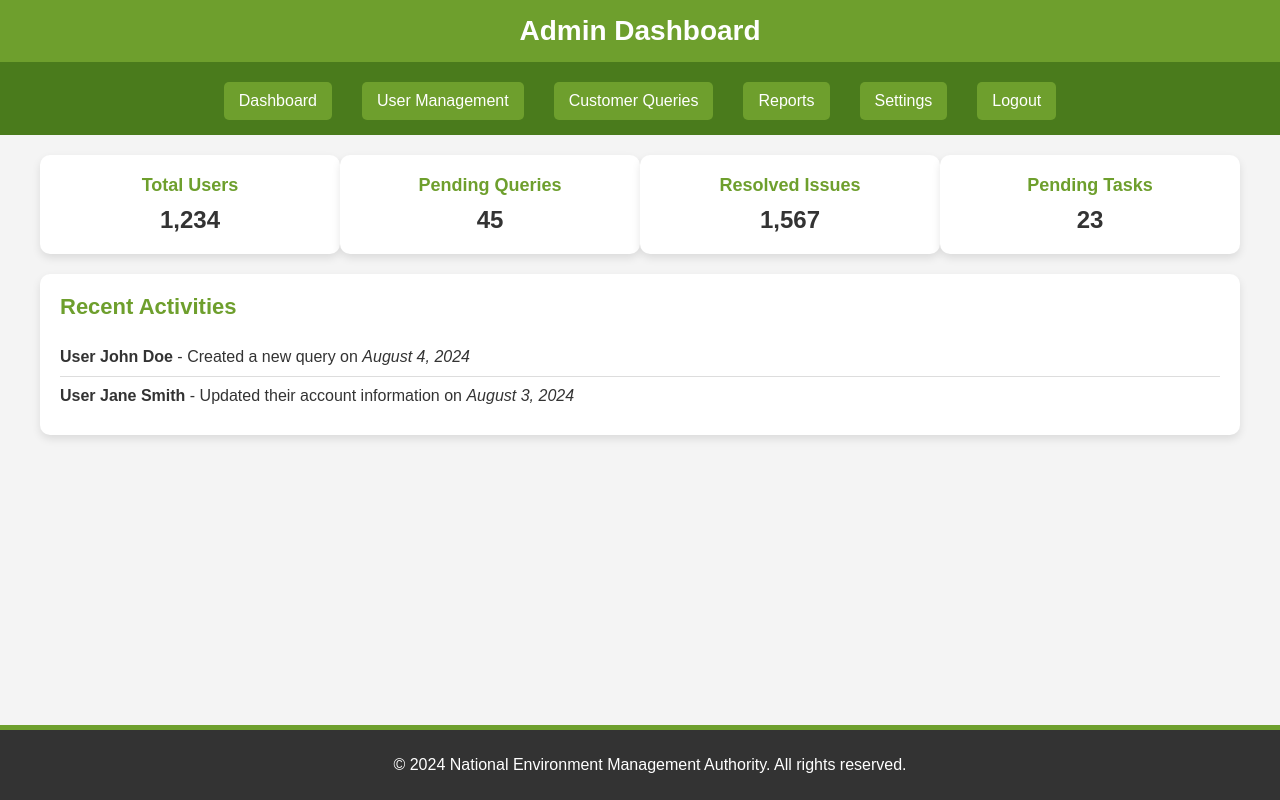
After one commit to OnyangoOdipo/NCCS, a PHP site: page /admin_dashboard.html in a window 1280 px wide. The commit adds this page. Run offline with PHP 8.4, Linux system fonts and the light colour scheme.

Commit message:
Admin dashboard and customer care added

```diff
--- /dev/null
+++ b/admin_dashboard.html
@@ -0,0 +1,65 @@
+<!DOCTYPE html>
+<html lang="en">
+<head>
+    <meta charset="UTF-8">
+    <meta name="viewport" content="width=device-width, initial-scale=1.0">
+    <title>Admin Dashboard - NEMA</title>
+    <link rel="stylesheet" href="./css/admin_dashboard.css">
+</head>
+<body>
+    <header>
+        <div class="header-container">
+            <h1>Admin Dashboard</h1>
+        </div>
+    </header>
+
+    <nav>
+        <ul>
+            <li><a href="admin_dashboard.html">Dashboard</a></li>
+            <li><a href="#">User Management</a></li>
+            <li><a href="#">Customer Queries</a></li>
+            <li><a href="#">Reports</a></li>
+            <li><a href="#">Settings</a></li>
+            <li><a href="#">Logout</a></li>
+        </ul>
+    </nav>
+
+    <main>
+        <section class="overview">
+            <div class="card">
+                <h3>Total Users</h3>
+                <p>1,234</p>
+            </div>
+            <div class="card">
+                <h3>Pending Queries</h3>
+                <p>45</p>
+            </div>
+            <div class="card">
+                <h3>Resolved Issues</h3>
+                <p>1,567</p>
+            </div>
+            <div class="card">
+                <h3>Pending Tasks</h3>
+                <p>23</p>
+            </div>
+        </section>
+
+        <section class="recent-activities">
+            <h2>Recent Activities</h2>
+            <ul>
+                <li>
+                    <strong>User John Doe</strong> - Created a new query on <em>August 4, 2024</em>
+                </li>
+                <li>
+                    <strong>User Jane Smith</strong> - Updated their account information on <em>August 3, 2024</em>
+                </li>
+                <!-- Add more activity logs as needed -->
+            </ul>
+        </section>
+    </main>
+
+    <footer>
+        <p>&copy; 2024 National Environment Management Authority. All rights reserved.</p>
+    </footer>
+</body>
+</html>
--- /dev/null
+++ b/css/admin_dashboard.css
@@ -0,0 +1,287 @@
+/* General Styles */
+body {
+    font-family: Arial, sans-serif;
+    margin: 0;
+    padding: 0;
+    background-color: #f4f4f4;
+    color: #333;
+}
+
+a {
+    color: #6E9F2D;
+    text-decoration: none;
+}
+
+a:hover {
+    text-decoration: underline;
+}
+
+/* Header Styles */
+header {
+    background-color: #6E9F2D;
+    color: #fff;
+    padding: 15px 20px;
+    text-align: center;
+    border-bottom: 5px solid #4a7b1c;
+}
+
+.header-container h1 {
+    margin: 0;
+    font-size: 28px;
+}
+
+/* Navigation Styles */
+nav {
+    background-color: #4a7b1c;
+    color: #fff;
+    padding: 15px 0;
+    text-align: center;
+}
+
+nav ul {
+    list-style: none;
+    padding: 0;
+    margin: 0;
+    display: flex;
+    justify-content: center;
+}
+
+nav ul li {
+    margin: 0 15px;
+}
+
+nav ul li a {
+    color: #fff;
+    padding: 10px 15px;
+    background-color: #6E9F2D;
+    border-radius: 5px;
+    display: inline-block;
+}
+
+nav ul li a:hover {
+    background-color: #4a7b1c;
+}
+
+/* Main Content Styles */
+main {
+    padding: 20px;
+    max-width: 1200px;
+    margin: 0 auto;
+}
+
+.overview {
+    display: flex;
+    justify-content: space-between;
+    margin-bottom: 20px;
+}
+
+.card {
+    background-color: #fff;
+    box-shadow: 0 4px 8px rgba(0, 0, 0, 0.1);
+    padding: 20px;
+    width: 22%;
+    border-radius: 10px;
+    text-align: center;
+}
+
+.card h3 {
+    margin: 0;
+    font-size: 18px;
+    color: #6E9F2D;
+}
+
+.card p {
+    font-size: 24px;
+    font-weight: bold;
+    margin: 10px 0 0;
+}
+
+/* Recent Activities Styles */
+.recent-activities {
+    background-color: #fff;
+    padding: 20px;
+    box-shadow: 0 4px 8px rgba(0, 0, 0, 0.1);
+    border-radius: 10px;
+}
+
+.recent-activities h2 {
+    margin-top: 0;
+    font-size: 22px;
+    color: #6E9F2D;
+}
+
+.recent-activities ul {
+    list-style: none;
+    padding: 0;
+    margin: 0;
+}
+
+.recent-activities ul li {
+    border-bottom: 1px solid #ddd;
+    padding: 10px 0;
+}
+
+.recent-activities ul li:last-child {
+    border-bottom: none;
+}
+
+/* Footer Styles */
+footer {
+    background-color: #333;
+    color: #fff;
+    padding: 10px;
+    text-align: center;
+    border-top: 5px solid #6E9F2D;
+    position: absolute;
+    bottom: 0;
+    width: 100%;
+}
+
+.footer-container {
+    display: flex;
+    flex-wrap: wrap;
+    justify-content: space-around;
+    align-items: flex-start;
+    max-width: 1200px;
+    margin: 0 auto;
+    padding: 0 20px;
+}
+
+.footer-section {
+    flex: 1 1 30%;
+    margin: 10px;
+    max-width: 350px;
+    min-width: 250px;
+}
+
+.footer-section h4 {
+    margin-bottom: 15px;
+    color: #f9f9f9;
+    font-size: 20px;
+    font-weight: bold;
+    position: relative;
+    text-transform: uppercase;
+}
+
+.footer-section h4::after {
+    content: '';
+    display: block;
+    width: 50px;
+    height: 3px;
+    background-color: #6E9F2D;
+    position: absolute;
+    bottom: -5px;
+    left: 50%;
+    transform: translateX(-50%);
+    border-radius: 2px;
+}
+
+.footer-section p,
+.footer-section ul,
+.footer-section form {
+    font-size: 14px;
+    color: #f1f1f1;
+    line-height: 1.8;
+    margin: 0;
+}
+
+.footer-section a {
+    color: #f1f1f1;
+    text-decoration: none;
+    transition: color 0.3s ease;
+}
+
+.footer-section a:hover {
+    color: #d3d3d3;
+}
+
+.footer-section .contact-info a {
+    color: #a9d18e;
+    text-decoration: underline;
+}
+
+.footer-section ul {
+    list-style: none;
+    padding: 0;
+    margin: 10px 0;
+}
+
+.footer-section ul li {
+    margin: 5px 0;
+}
+
+.footer-section ul li a {
+    display: block;
+    padding: 5px 10px;
+    border-radius: 5px;
+    background-color: rgba(255, 255, 255, 0.05);
+}
+
+.footer-section ul li a:hover {
+    background-color: rgba(255, 255, 255, 0.1);
+    color: #fff;
+}
+
+footer form label {
+    display: block;
+    margin: 8px 0;
+    font-weight: normal;
+}
+
+footer form button {
+    background-color: #6E9F2D;
+    color: #fff;
+    border: none;
+    padding: 10px 20px;
+    cursor: pointer;
+    margin-top: 10px;
+    border-radius: 5px;
+    transition: background-color 0.3s ease;
+}
+
+footer form button:hover {
+    background-color: #4a7b1c;
+}
+
+.footer-bottom {
+    background-color: #292929;
+    padding: 10px 0;
+    color: #c3c3c3;
+}
+
+.footer-bottom p {
+    margin: 0;
+    font-size: 14px;
+    font-weight: 300;
+}
+
+.social-links {
+    list-style: none;
+    padding: 0;
+    margin: 10px 0;
+    display: flex;
+    justify-content: center;
+}
+
+.social-links li {
+    margin: 0 10px;
+}
+
+.social-links li a {
+    display: inline-block;
+    width: 30px;
+    height: 30px;
+    border-radius: 50%;
+    overflow: hidden;
+    transition: transform 0.3s ease;
+}
+
+.social-links li a img {
+    width: 100%;
+    height: auto;
+    display: block;
+}
+
+.social-links li a:hover {
+    transform: scale(1.1);
+}
--- a/index.php
+++ b/index.php
@@ -23,11 +23,10 @@
                 <li><a href="#">Programmes</a></li>
                 <li><a href="#">Our Services</a></li>
                 <li><a href="#">Laws and Guidelines</a></li>
-                <li><a href="#">Media Centre</a></li>
                 <li><a href="#">NIE / AE Kenya</a></li>
                 <li><a href="#">Contacts</a></li>
-                <li><a href="#">Kenya Map</a></li>
-                <li><a href="#">E-waste</a></li>
+                <li><a href="customer_care.html">Customer Care</a></li>
+                <li><a href="admin_dashboard.html">Admin Dashboard</a></li>
             </ul>
         </nav>
     </header>
```
Also changed, not shown: css/customer_care.css (added, +99 -0 lines), customer_care.html (added, +47 -0 lines).
